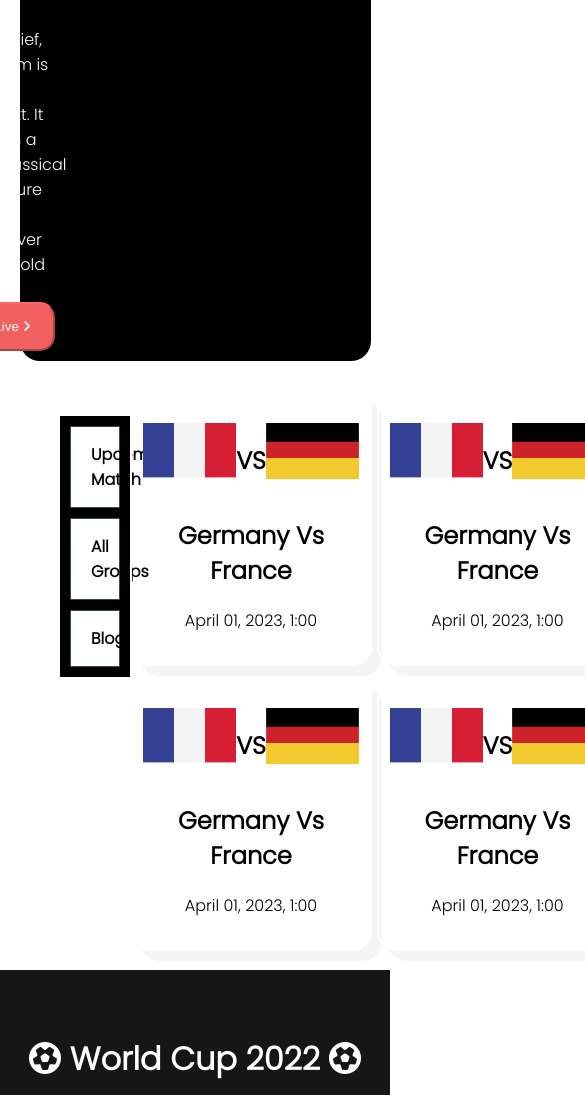
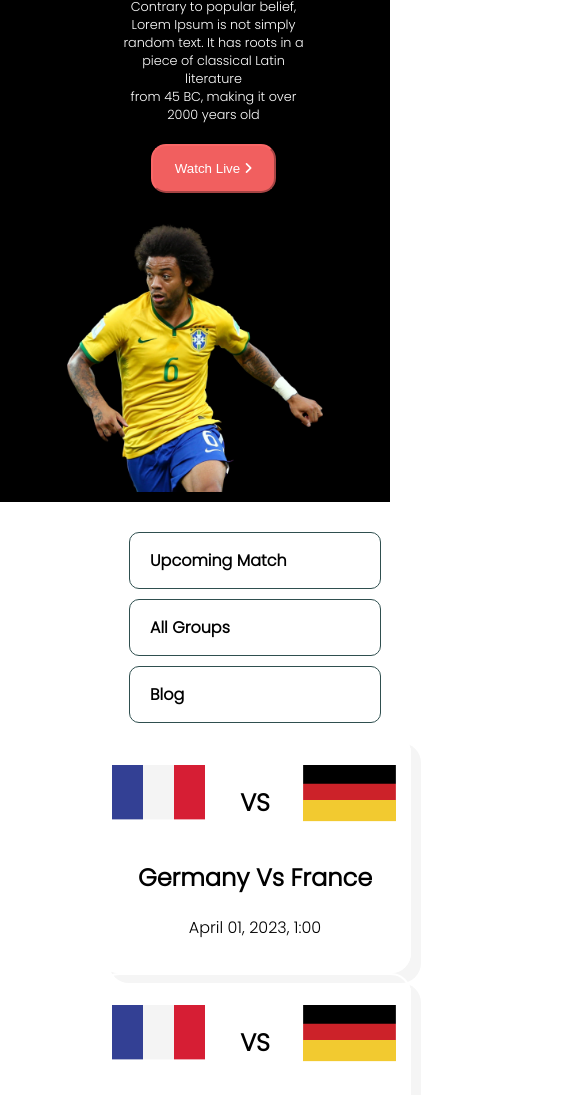
Before and after one commit to Nirob844/world-cup, a plain HTML site: page upcoming-match/upcomingmatch.html in a window 390 px wide. Shown: the part 295-1390 px from the top of the page, 585 px wide, since content can reach past the window. Drawn offline with Linux system fonts and the light colour scheme; files that its build step writes are made by us from their sources.

Commit message:
responsive

```diff
--- /dev/null
+++ b/styles-css/responsive.css
@@ -0,0 +1,62 @@
+ /* Media Query for Mobile Devices */
+ @media (max-width: 688px) {
+    /* Header */
+    header{
+        width: 100%;
+        margin-top: 0px;
+        border-radius: 0px;
+    }
+    .header{
+        display: block;
+    }
+    .left-header h1 {
+        font-size: 2rem;
+        text-align: center;
+        margin-top: 30px;
+    }
+    .left-header button {
+        margin: 10px auto;
+        display: block;
+    }
+    .left-header p {
+        font-size: .8rem;
+        text-align: center;
+    }
+    .right-header img{
+        width: 16rem;
+    }
+    /* Blog Section */
+    #blog{
+        width: 100%;
+    }
+    .blog{
+        display: block;
+    }
+    .blog-nav{
+        width: 80%;
+        display: block;
+        margin: 0 auto;
+        background: none;
+    }
+    .blog-body{
+        display: block;
+        margin: 10px auto;
+    }
+    .blog-content img{
+        width: 250px;
+    }
+
+    /* footer */
+    footer h1{
+        font-size: 18px;
+    }
+    .links{
+        display: block;
+    }
+    links a{
+        display: block;
+        text-align: center;
+        font-size: 12px;
+    }
+
+}
--- a/styles-css/style.css
+++ b/styles-css/style.css
@@ -78,9 +78,10 @@ header{
 .blog-nav a{
     display: block;
     border: 1px solid darkslategray;
+    border-radius: 10px;
     text-decoration: none;
     padding: 15px 20px;
-    margin: 10px;
+    margin: 10px 30px;
     background-color: white;
     color: black;
     font-weight:700;
--- a/upcoming-match/upcomingmatch.html
+++ b/upcoming-match/upcomingmatch.html
@@ -10,6 +10,8 @@
     <script src="https://kit.fontawesome.com/74bb1516a3.js" crossorigin="anonymous"></script>
     <!-- stylesheet  -->
     <link rel="stylesheet" href="/styles-css/style.css">
+    <!-- responsive style  -->
+    <link rel="stylesheet" href="styles-css/responsive.css">
 </head>
 
 <body>
@@ -23,7 +25,7 @@
                 <button>Watch Live <i class="fas fa-angle-right"></i> </button>
             </div>
             <div class="right-header">
-                <img src="./assets/Banner Image.png" alt="">
+                <img src="../assets/Banner Image.png" alt="">
             </div>
         </div>
     </header>
```
Also changed, not shown: index.html (+2 -0 lines).
